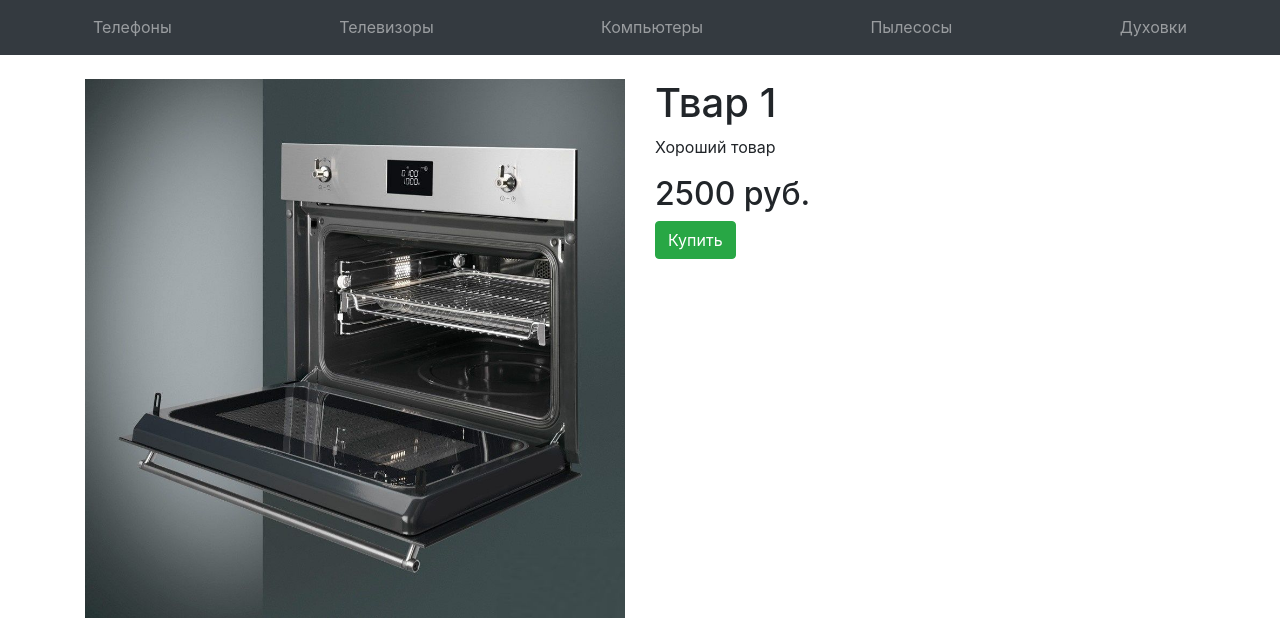
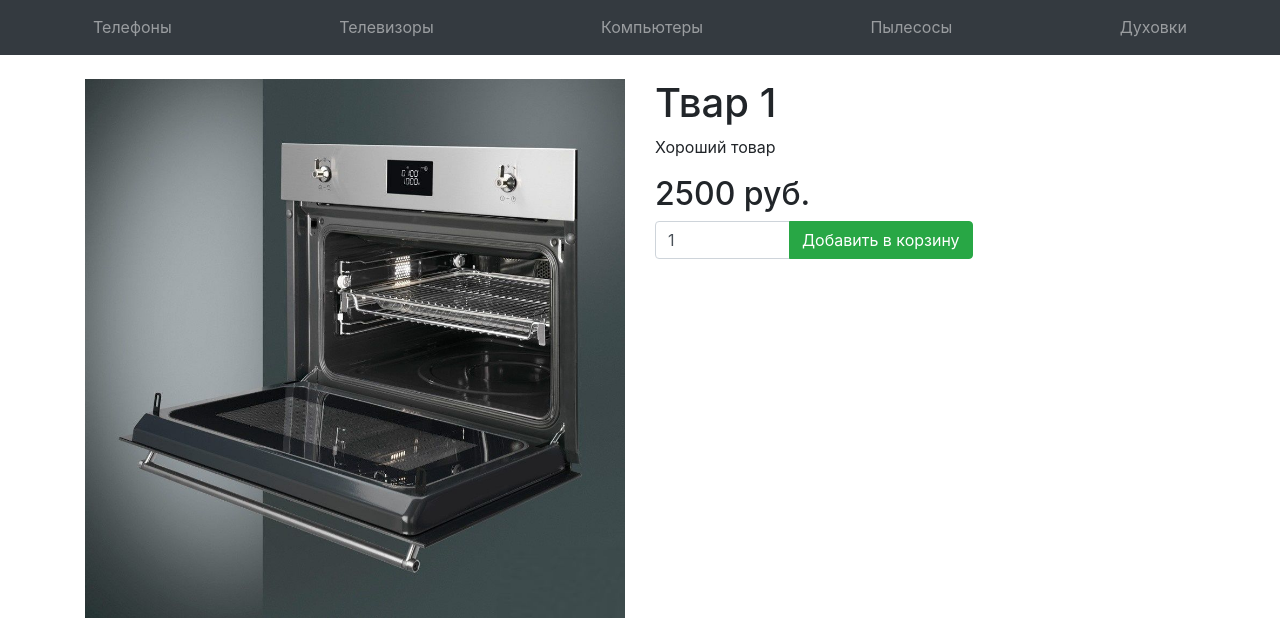
Before and after one commit to web-lessons/project-php-potkot, a PHP site: page /product.php?id=1 in a window 1280 px wide. Shown: the part 205-823 px from the top of the page. Run offline with PHP 8.4, Linux system fonts and the light colour scheme; data comes from the database, SQL or seed files in the repository.

Commit message:
добавление в корзину

```diff
--- a/index.php
+++ b/index.php
@@ -80,7 +80,7 @@ $products = mysqli_fetch_all($result, MYSQLI_ASSOC);
                         <p class="card-text"><?= $product ['description'] ?></p>
                         <a href="/product.php?id=<?= $product['id'] ?>">Подробнее</a>
                         <?php if (isLogin()): ?>
-                            <a class="btn btn-danger" href="/delete.php?id=<?= $product['id'] ?>">Удалить</a>
+                            <a class="btn btn-danger" href="/admin/products/delete.php?id=<?= $product['id'] ?>">Удалить</a>
                         <?php endif; ?>
                     </div>
                 </div>
--- a/product.php
+++ b/product.php
@@ -14,7 +14,15 @@ $product = mysqli_fetch_array($result);
             <h1><?= $product['name'] ?></h1>
             <p><?= $product['description'] ?></p>
             <h2><?= $product['price'] ?> руб.</h2>
-            <button class="btn btn-success">Купить</button>
+            <form method="POST" action="/core/add-cart.php">
+                <div class="input-group mb-3">
+                    <input type="number" name="quantity" value="1" class="form-control col-3">
+                    <div class="input-group-append">
+                        <button type="submit" class="btn btn-success">Добавить в корзину</button>
+                    </div>
+                </div>
+                <input type="hidden" name="product" value="<?= $product['id'] ?>">
+            </form>
         </div>
     </div>
 </div>
```
Also changed, not shown: core/add-cart.php (added, +37 -0 lines).
